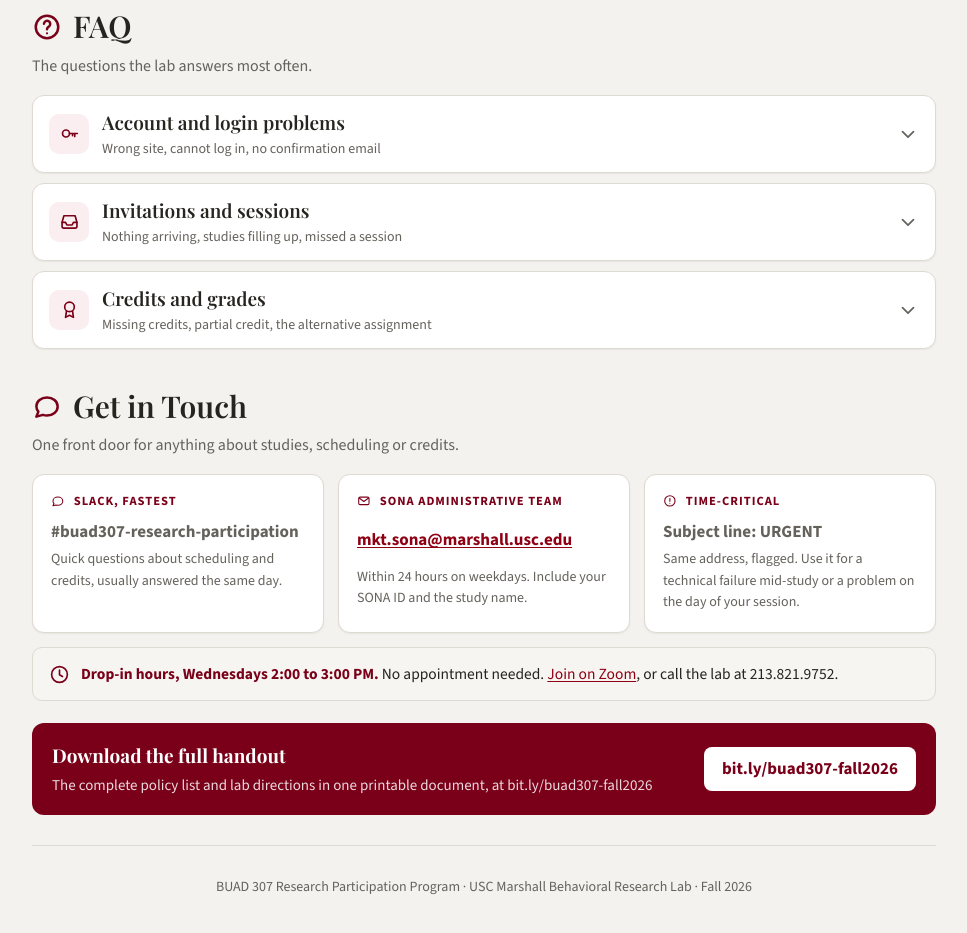
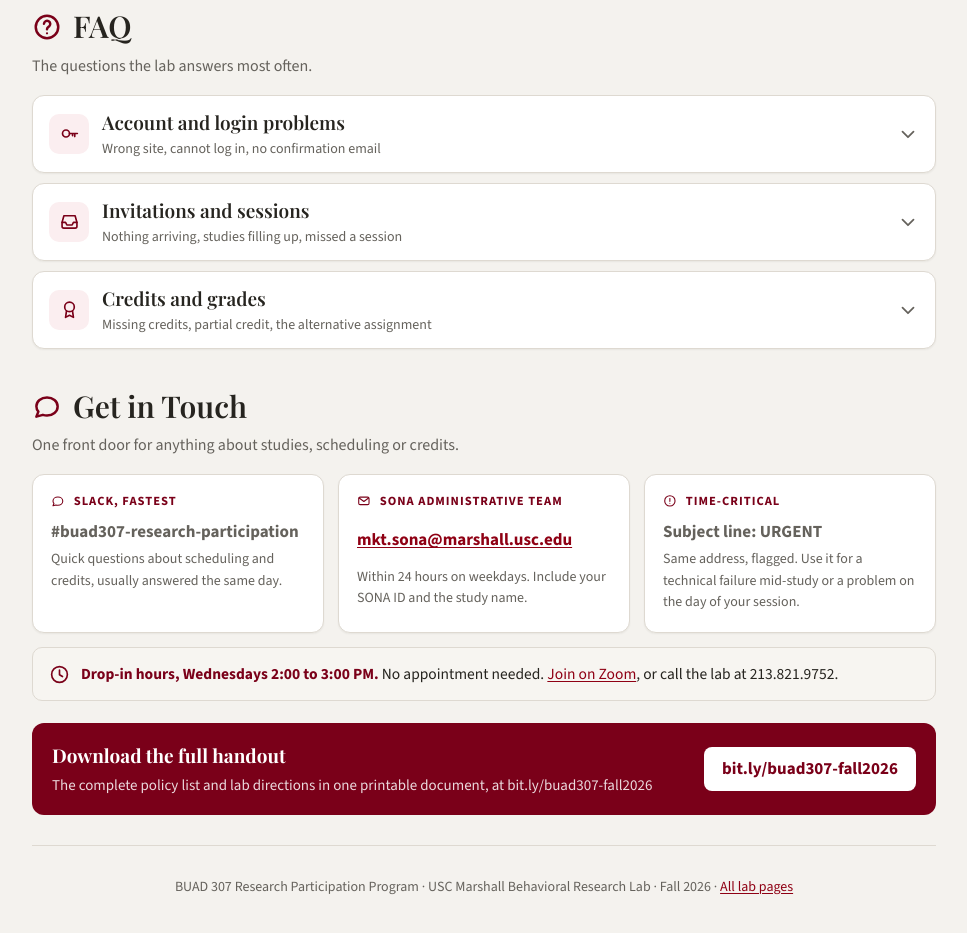
Before and after one commit to usc-marshall-behavioral-lab/SONA-MKT-BUAD-307, a plain HTML site: page index.html in a window 1280 px wide. Shown: the part 6247-7180 px from the top of the page, without its empty margins (156-1123 px from the left). Drawn offline with nearby package versions, Linux system fonts and the light colour scheme.

Commit message:
Add link to the lab portal in the footer

```diff
--- a/index.html
+++ b/index.html
@@ -1035,7 +1035,7 @@
   </section>
 
   <footer class="foot">
-    <p>BUAD 307 Research Participation Program · USC Marshall Behavioral Research Lab · Fall 2026</p>
+    <p>BUAD 307 Research Participation Program · USC Marshall Behavioral Research Lab · Fall 2026 · <a href="https://usc-marshall-behavioral-lab.github.io/">All lab pages</a></p>
   </footer>
 
 </main>
```
